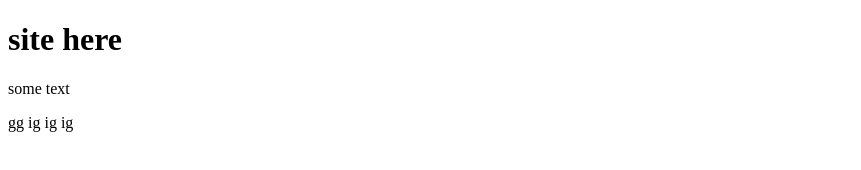
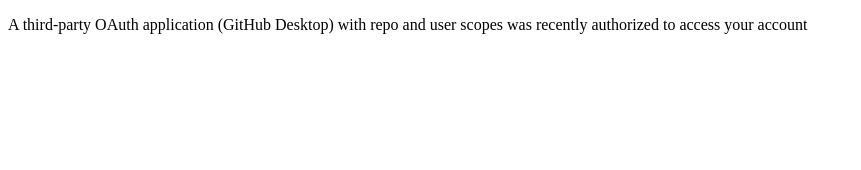
Before and after one commit to IliaBuga/sire, a plain HTML site: page index.html in a window 1280 px wide. Shown: the whole page, without its empty margins (0-861 px from the left). Drawn offline with Linux system fonts and the light colour scheme.

Commit message:
third commit

```diff
--- a/index.html
+++ b/index.html
@@ -7,8 +7,6 @@
     <title>Document</title>
 </head>
 <body>
-    <h1>site here</h1>
-    <p>some text</p>
-    <p>gg ig ig ig</p>
+    <p>A third-party OAuth application (GitHub Desktop) with repo and user scopes was recently authorized to access your account</p>
 </body>
 </html>
```
